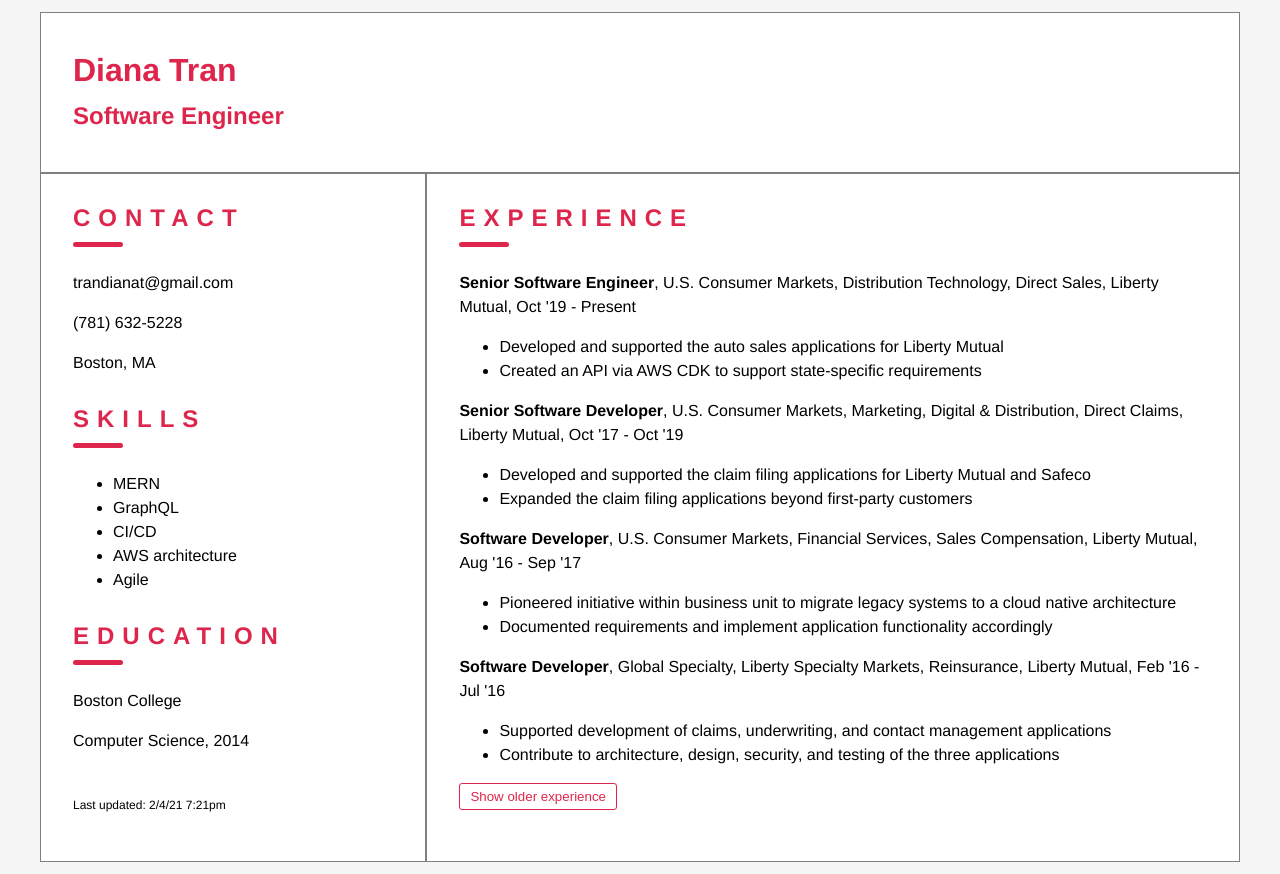
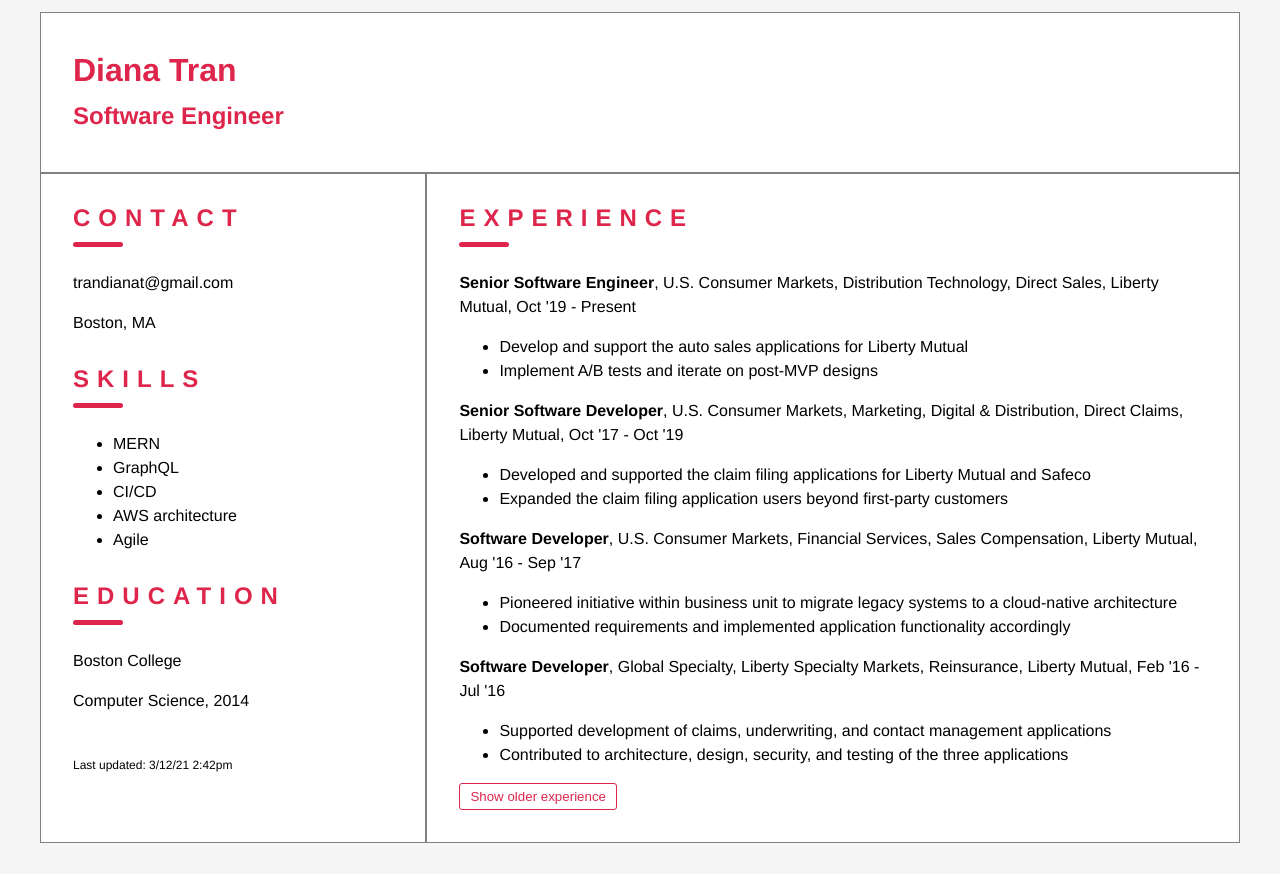
Before and after one commit to trandianat/resume, a React (Create React App) app: page / in a window 1280 px wide. Built offline with nearby package versions, Linux system fonts and the light colour scheme.

Commit message:
Updated experience

```diff
--- a/package.json
+++ b/package.json
@@ -30,6 +30,7 @@
       "prettier/prettier": [
         "error",
         {
+          "arrowBodyStyle": "as-needed",
           "arrowParens": "avoid",
           "singleQuote": true,
           "tabWidth": 2,
--- a/src/App/App.js
+++ /dev/null
@@ -1,118 +0,0 @@
-import React, { useState } from 'react';
-import Title from '../Title/Title';
-import { latestExperiences, oldExperiences } from '../experiences';
-import './App.scss';
-
-const App = () => {
-  const [isOldExperienceOpen, setIsOldExperienceOpen] = useState(false);
-
-  const toggleOldExperience = () => {
-    const oldExperience = document.getElementById('old-experience');
-    if (oldExperience.style.display === 'none') {
-      oldExperience.style.display = 'block';
-      setIsOldExperienceOpen(true);
-    } else {
-      oldExperience.style.display = 'none';
-      setIsOldExperienceOpen(false);
-    }
-  };
-
-  return (
-    <div className="app">
-      <div className="header">
-        <h1>Diana Tran</h1>
-        <h2>Software Engineer</h2>
-      </div>
-      <div className="column-container">
-        <div className="column left-column">
-          <div className="contact">
-            <Title title="Contact" />
-            <p>trandianat@gmail.com</p>
-            <p>(781) 632-5228</p>
-            <p>Boston, MA</p>
-          </div>
-          <div className="skills">
-            <Title title="Skills" />
-            <ul>
-              <li>MERN</li>
-              <li>GraphQL</li>
-              <li>CI/CD</li>
-              <li>AWS architecture</li>
-              <li>Agile</li>
-            </ul>
-          </div>
-          <div className="education">
-            <Title title="Education" />
-            <p>Boston College</p>
-            <p>Computer Science, 2014</p>
-          </div>
-          <p className="footnote">Last updated: 2/4/21 7:21pm</p>
-        </div>
-        <div className="column right-column">
-          <div id="latest-experience">
-            <Title title="Experience" />
-            {latestExperiences.map((experience, eIndex) => {
-              return (
-                <>
-                  <p>
-                    <b>{experience.title}</b>,{' '}
-                    {experience.department && `${experience.department}, `}
-                    {experience.company}, {experience.length}
-                  </p>
-                  <ul>
-                    {experience.responsibilities.map(
-                      (responsibility, rIndex) => {
-                        return (
-                          <li key={`${eIndex + 1}-${rIndex + 1}`}>
-                            {responsibility}
-                          </li>
-                        );
-                      }
-                    )}
-                  </ul>
-                </>
-              );
-            })}
-            <button
-              className="experience-toggle"
-              onClick={() => toggleOldExperience()}
-              type="button"
-            >
-              {isOldExperienceOpen ? 'Hide' : 'Show'} older experience
-            </button>
-            <div id="old-experience">
-              {oldExperiences.map((experience, eIndex) => {
-                return (
-                  <>
-                    <p>
-                      <b>{experience.title}</b>,{' '}
-                      {experience.department && `${experience.department}, `}
-                      {experience.company}, {experience.length}
-                    </p>
-                    <ul>
-                      {experience.responsibilities.map(
-                        (responsibility, rIndex) => {
-                          return (
-                            <li
-                              key={`${latestExperiences.length + eIndex + 1}-${
-                                rIndex + 1
-                              }`}
-                            >
-                              {responsibility}
-                            </li>
-                          );
-                        }
-                      )}
-                    </ul>
-                  </>
-                );
-              })}
-            </div>
-          </div>
-        </div>
-      </div>
-    </div>
-  );
-};
-
-export default App;
--- /dev/null
+++ b/src/components/App/App.js
@@ -0,0 +1,105 @@
+import React, { useState } from 'react';
+import Title from '../Title';
+import { latestExperiences, oldExperiences, skills } from '../../constants';
+import './App.scss';
+
+const App = () => {
+  const [isOldExperienceOpen, setIsOldExperienceOpen] = useState(false);
+
+  const toggleOldExperience = () => {
+    const oldExperience = document.getElementById('old-experience');
+    if (oldExperience.style.display === 'none') {
+      oldExperience.style.display = 'block';
+      setIsOldExperienceOpen(true);
+    } else {
+      oldExperience.style.display = 'none';
+      setIsOldExperienceOpen(false);
+    }
+  };
+
+  return (
+    <div className="app">
+      <div className="header">
+        <h1>Diana Tran</h1>
+        <h2>Software Engineer</h2>
+      </div>
+      <div className="column-container">
+        <div className="column left-column">
+          <div className="contact">
+            <Title title="Contact" />
+            <p>trandianat@gmail.com</p>
+            <p>Boston, MA</p>
+          </div>
+          <div className="skills">
+            <Title title="Skills" />
+            <ul>
+              {skills.map((skill, sIndex) => (
+                <li key={`skill-${sIndex + 1}`}>{skill}</li>
+              ))}
+            </ul>
+          </div>
+          <div className="education">
+            <Title title="Education" />
+            <p>Boston College</p>
+            <p>Computer Science, 2014</p>
+          </div>
+          <p className="footnote">Last updated: 3/12/21 2:42pm</p>
+        </div>
+        <div className="column right-column">
+          <div id="latest-experience">
+            <Title title="Experience" />
+            {latestExperiences.map((experience, eIndex) => (
+              <>
+                <p>
+                  <b>{experience.title}</b>,{' '}
+                  {experience.department && `${experience.department}, `}
+                  {experience.company}, {experience.length}
+                </p>
+                <ul>
+                  {experience.responsibilities.map((responsibility, rIndex) => (
+                    <li key={`experience-${eIndex + 1}-${rIndex + 1}`}>
+                      {responsibility}
+                    </li>
+                  ))}
+                </ul>
+              </>
+            ))}
+            <button
+              className="experience-toggle"
+              onClick={() => toggleOldExperience()}
+              type="button"
+            >
+              {isOldExperienceOpen ? 'Hide' : 'Show'} older experience
+            </button>
+            <div id="old-experience">
+              {oldExperiences.map((experience, eIndex) => (
+                <>
+                  <p>
+                    <b>{experience.title}</b>,{' '}
+                    {experience.department && `${experience.department}, `}
+                    {experience.company}, {experience.length}
+                  </p>
+                  <ul>
+                    {experience.responsibilities.map(
+                      (responsibility, rIndex) => (
+                        <li
+                          key={`experience-${
+                            latestExperiences.length + eIndex + 1
+                          }-${rIndex + 1}`}
+                        >
+                          {responsibility}
+                        </li>
+                      )
+                    )}
+                  </ul>
+                </>
+              ))}
+            </div>
+          </div>
+        </div>
+      </div>
+    </div>
+  );
+};
+
+export default App;
--- /dev/null
+++ b/src/components/App/index.js
@@ -0,0 +1 @@
+export { default } from './App';
--- /dev/null
+++ b/src/components/Title/index.js
@@ -0,0 +1 @@
+export { default } from './Title';
--- a/src/experiences.js
+++ b/src/constants.js
@@ -1,12 +1,12 @@
-export const latestExperiences = [
+const latestExperiences = [
   {
     title: 'Senior Software Engineer',
     company: 'Liberty Mutual',
     department: 'U.S. Consumer Markets, Distribution Technology, Direct Sales',
     length: "Oct '19 - Present",
     responsibilities: [
-      'Developed and supported the auto sales applications for Liberty Mutual',
-      'Created an API via AWS CDK to support state-specific requirements',
+      'Develop and support the auto sales applications for Liberty Mutual',
+      'Implement A/B tests and iterate on post-MVP designs',
     ],
   },
   {
@@ -17,7 +17,7 @@ export const latestExperiences = [
     length: "Oct '17 - Oct '19",
     responsibilities: [
       'Developed and supported the claim filing applications for Liberty Mutual and Safeco',
-      'Expanded the claim filing applications beyond first-party customers',
+      'Expanded the claim filing application users beyond first-party customers',
     ],
   },
   {
@@ -26,8 +26,8 @@ export const latestExperiences = [
     department: 'U.S. Consumer Markets, Financial Services, Sales Compensation',
     length: "Aug '16 - Sep '17",
     responsibilities: [
-      'Pioneered initiative within business unit to migrate legacy systems to a cloud native architecture',
-      'Documented requirements and implement application functionality accordingly',
+      'Pioneered initiative within business unit to migrate legacy systems to a cloud-native architecture',
+      'Documented requirements and implemented application functionality accordingly',
     ],
   },
   {
@@ -37,12 +37,12 @@ export const latestExperiences = [
     length: "Feb '16 - Jul '16",
     responsibilities: [
       'Supported development of claims, underwriting, and contact management applications',
-      'Contribute to architecture, design, security, and testing of the three applications',
+      'Contributed to architecture, design, security, and testing of the three applications',
     ],
   },
 ];
 
-export const oldExperiences = [
+const oldExperiences = [
   {
     title: 'IT Analyst II',
     company: 'Liberty Mutual',
@@ -100,3 +100,7 @@ export const oldExperiences = [
     ],
   },
 ];
+
+const skills = ['MERN', 'GraphQL', 'CI/CD', 'AWS architecture', 'Agile'];
+
+export { latestExperiences, oldExperiences, skills };
--- a/src/index.js
+++ b/src/index.js
@@ -1,7 +1,7 @@
 import React from 'react';
 import ReactDOM from 'react-dom';
 import './index.css';
-import App from './App/App';
+import App from './components/App';
 import * as serviceWorker from './serviceWorker';
 
 ReactDOM.render(<App />, document.getElementById('root'));
```
Also changed, not shown: src/components/App/App.scss (renamed from src/App/App.scss), src/components/Title/Title.js (renamed from src/Title/Title.js), src/components/Title/Title.scss (renamed from src/Title/Title.scss), 1 other file (tests, documents, lock files or other folders).
